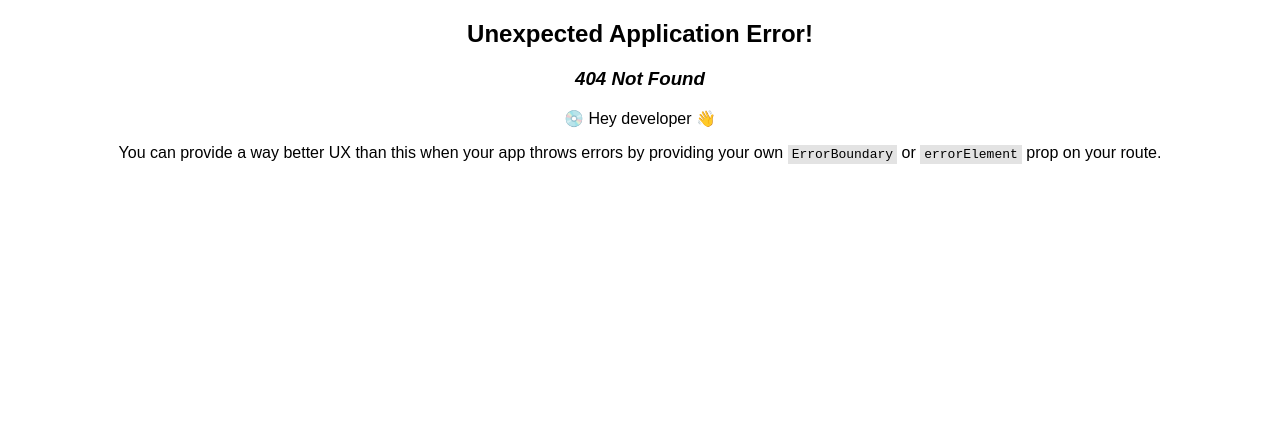
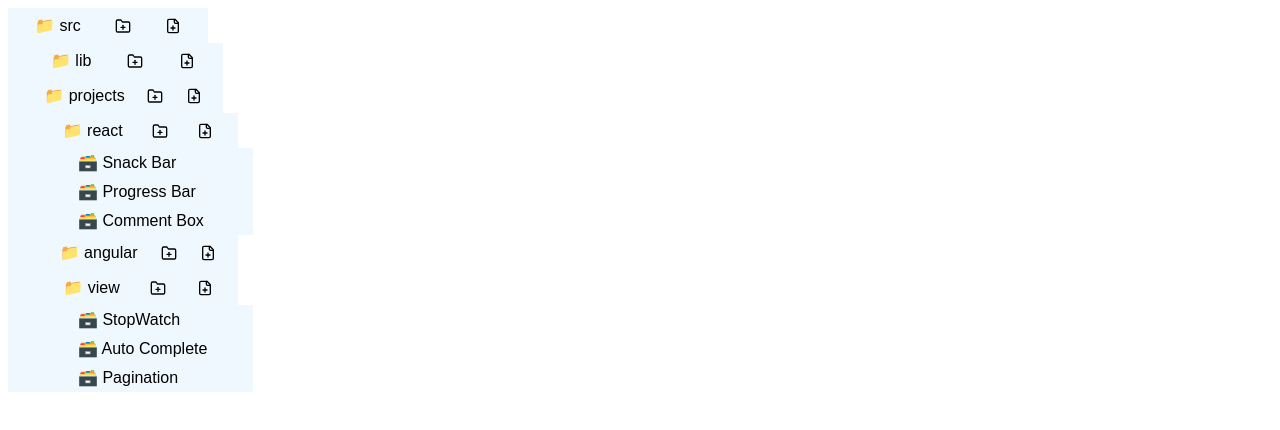
Before and after one commit to ajay-kiran-reddy/react-apps, a React (Vite) app: page /fileExplorer in a window 1280 px wide. Before the commit this address had no page. Shown: the top 430 px of the page. Built offline with nearby package versions, Linux system fonts and the light colour scheme.

Commit message:
file explorer

```diff
--- a/src/App.tsx
+++ b/src/App.tsx
@@ -6,6 +6,7 @@ import Pagination from "./components/pagination/Pagination";
 import ProgressBar from "./components/progressBar/ProgressBar";
 import AutoCompleteLandingPage from "./components/autoComplete/AutoCompleteLandingPage";
 import Stopwatch from "./components/stopwatch/Stopwatch";
+import FileExplorer from "./components/fileExplorer/FileExplorer";
 
 const router = createBrowserRouter([
   {
@@ -32,6 +33,10 @@ const router = createBrowserRouter([
     path: "/stopwatch",
     element: <Stopwatch />,
   },
+  {
+    path: "/fileExplorer",
+    element: <FileExplorer />,
+  },
 ]);
 
 function App() {
--- a/src/Home.tsx
+++ b/src/Home.tsx
@@ -33,7 +33,6 @@ const Home = () => {
             }
           />
         </div>
-
         <div style={{ marginLeft: "2rem" }}>
           <Card
             title="Progress Bar"
@@ -58,7 +57,6 @@ const Home = () => {
             }
           />
         </div>
-
         <div style={{ marginLeft: "2rem" }}>
           <Card
             title="Stopwatch"
@@ -70,6 +68,19 @@ const Home = () => {
             }
           />
         </div>
+        <div style={{ marginLeft: "2rem" }}>
+          <Card
+            title="File Explorer"
+            body={
+              <>This card contains functionality related to File explorer</>
+            }
+            actions={
+              <>
+                <button onClick={() => navigate("/fileExplorer")}>Open</button>
+              </>
+            }
+          />
+        </div>
       </div>
     </div>
   );
--- /dev/null
+++ b/src/components/fileExplorer/FileExplorer.tsx
@@ -0,0 +1,105 @@
+import masterData from "./mockData.json";
+import "./fileExplorer.css";
+import { useState } from "react";
+import { FiFolderPlus } from "react-icons/fi";
+import { LuFilePlus } from "react-icons/lu";
+import useFileActions from "./useFileActions";
+
+const FileExplorerTree = (props: any) => {
+  const { data } = props;
+  const [hide, setHide] = useState(false);
+  const [showInput, setShowInput] = useState(false);
+  const [inputValue, setInputValue] = useState("");
+  const [selectedNode, setSelectedNode]: any = useState({});
+  const { insertNode } = useFileActions();
+  const handleHideFolder = (e: any) => {
+    setHide(!hide);
+  };
+
+  const handleNewFolderClick = (e: any, node: any) => {
+    e.stopPropagation();
+    setShowInput(true);
+    setSelectedNode({
+      node,
+      isFolder: true,
+    });
+  };
+
+  const handleNewFileClick = (e: any, node: any) => {
+    e.stopPropagation();
+    setShowInput(true);
+    setSelectedNode({
+      node,
+      isFolder: false,
+    });
+  };
+
+  const onAddFolder = () => {
+    // insertNode()
+  };
+
+  return (
+    <>
+      <div className="fileContainer">
+        {data.isFolder ? (
+          <>
+            <div className={"folder"} onClick={handleHideFolder}>
+              📁 {data.name}
+              <span
+                style={{ paddingTop: "5px" }}
+                onClick={(e) => handleNewFolderClick(e, data)}
+              >
+                <FiFolderPlus />
+              </span>
+              <span
+                style={{ paddingTop: "5px" }}
+                onClick={(e) => handleNewFileClick(e, data)}
+              >
+                <LuFilePlus />
+              </span>
+            </div>
+
+            {showInput && (
+              <div className="newFolder" onBlur={() => setShowInput(false)}>
+                <input
+                  value={inputValue}
+                  onChange={(e) => setInputValue(e.target.value)}
+                  onKeyDown={() => onAddFolder()}
+                />
+              </div>
+            )}
+
+            <div
+              style={{ display: hide ? "none" : "block", marginLeft: "15px" }}
+            >
+              {data?.children.map((d: any) => {
+                return <FileExplorerTree data={d} />;
+              })}
+            </div>
+          </>
+        ) : (
+          <>
+            <div className="fileItem">🗃️ {data.name}</div>
+          </>
+        )}
+      </div>
+    </>
+  );
+};
+
+const FileExplorer = () => {
+  const [data, setData] = useState(masterData);
+
+  const onAddDataCb = (cbData: any) => {
+    setData(cbData);
+  };
+
+  return (
+    <>
+      <FileExplorerTree data={masterData} />
+    </>
+  );
+};
+
+export { FileExplorerTree };
+export default FileExplorer;
--- /dev/null
+++ b/src/components/fileExplorer/fileExplorer.css
@@ -0,0 +1,29 @@
+.fileContainer {
+  /* display: flex; */
+  text-align: left;
+  width: 200px;
+  background-color: aliceblue;
+}
+
+.fileItem {
+  cursor: pointer;
+  padding: 5px 25px;
+}
+
+.folder {
+  display: flex;
+  cursor: pointer;
+  padding: 5px 10px;
+  justify-content: space-around;
+  align-items: center;
+}
+
+.newFolder {
+  margin-left: 30px;
+}
+
+.newFolder > input {
+  border: 1px solid green;
+  border-radius: 5px;
+  padding: 3px;
+}
--- /dev/null
+++ b/src/components/fileExplorer/mockData.json
@@ -0,0 +1,70 @@
+{
+  "id": 1,
+  "name": "src",
+  "isFolder": true,
+  "children": [
+    {
+      "id": 2,
+      "name": "lib",
+      "isFolder": true,
+      "children": []
+    },
+    {
+      "id": 3,
+      "name": "projects",
+      "isFolder": true,
+      "children": [
+        {
+          "id": 4,
+          "name": "react",
+          "isFolder": true,
+          "children": [
+            {
+              "id": 10,
+              "name": "Snack Bar",
+              "isFolder": false
+            },
+            {
+              "id": 11,
+              "name": "Progress Bar",
+              "isFolder": false
+            },
+            {
+              "id": 12,
+              "name": "Comment Box",
+              "isFolder": false
+            }
+          ]
+        },
+        {
+          "id": 5,
+          "name": "angular",
+          "isFolder": true,
+          "children": []
+        },
+        {
+          "id": 6,
+          "name": "view",
+          "isFolder": true,
+          "children": [
+            {
+              "id": 7,
+              "name": "StopWatch",
+              "isFolder": false
+            },
+            {
+              "id": 8,
+              "name": "Auto Complete",
+              "isFolder": false
+            },
+            {
+              "id": 9,
+              "name": "Pagination",
+              "isFolder": false
+            }
+          ]
+        }
+      ]
+    }
+  ]
+}
--- /dev/null
+++ b/src/components/fileExplorer/useFileActions.ts
@@ -0,0 +1,23 @@
+const useFileActions = () => {
+  const insertNode = (
+    tree: any,
+    name: string,
+    node: any,
+    isFolder: boolean
+  ) => {
+    if (tree.id === node.id) {
+      const newItem = {
+        id: new Date().getTime(),
+        isFolder,
+        children: [],
+        name,
+      };
+      tree.children.unshift(newItem);
+      return tree;
+    }
+  };
+
+  return { insertNode };
+};
+
+export default useFileActions;
--- a/src/components/stopwatch/stopwatch.css
+++ b/src/components/stopwatch/stopwatch.css
@@ -14,6 +14,7 @@
   justify-content: center;
   flex-direction: column;
   display: flex;
+  background-color: rgb(230, 237, 236);
 }
 
 .button.start {
```
